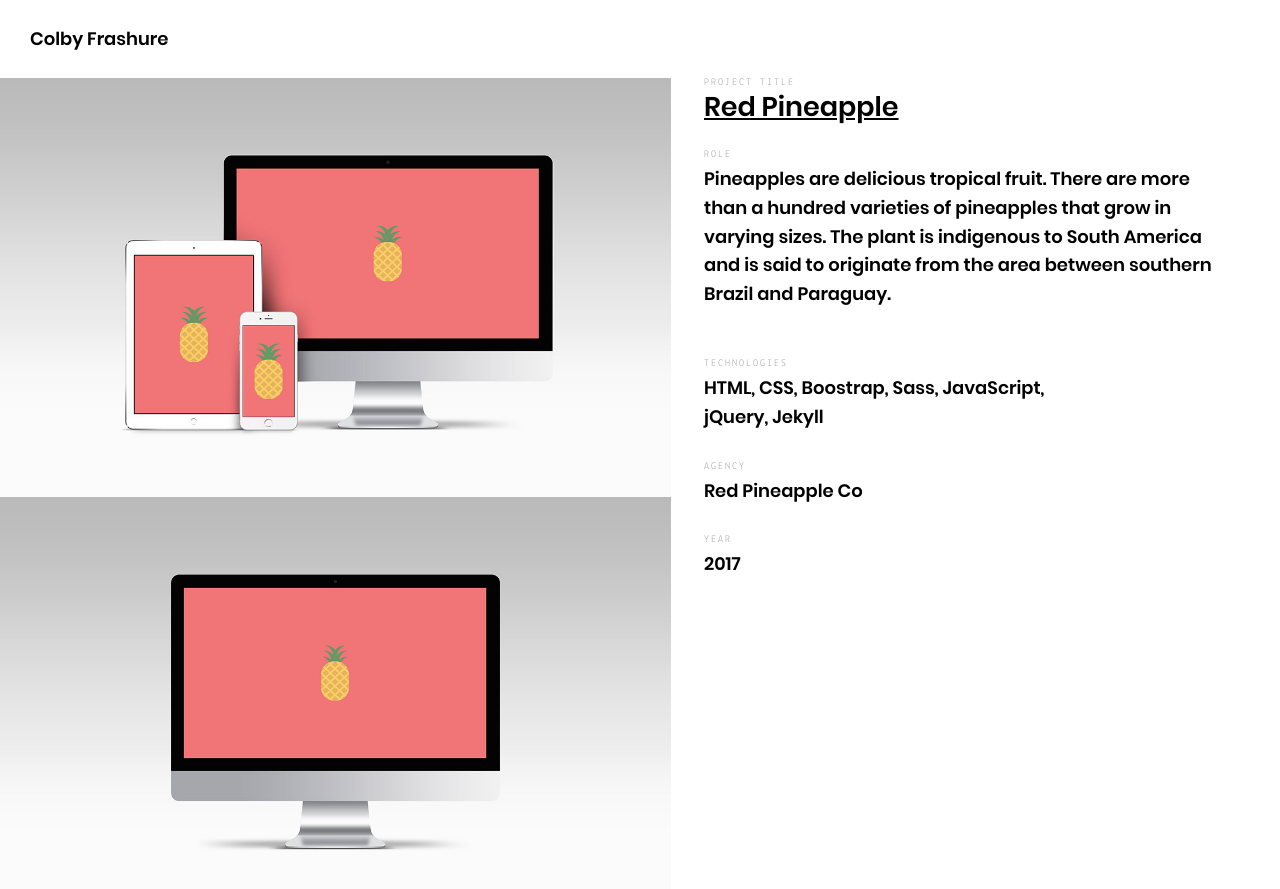
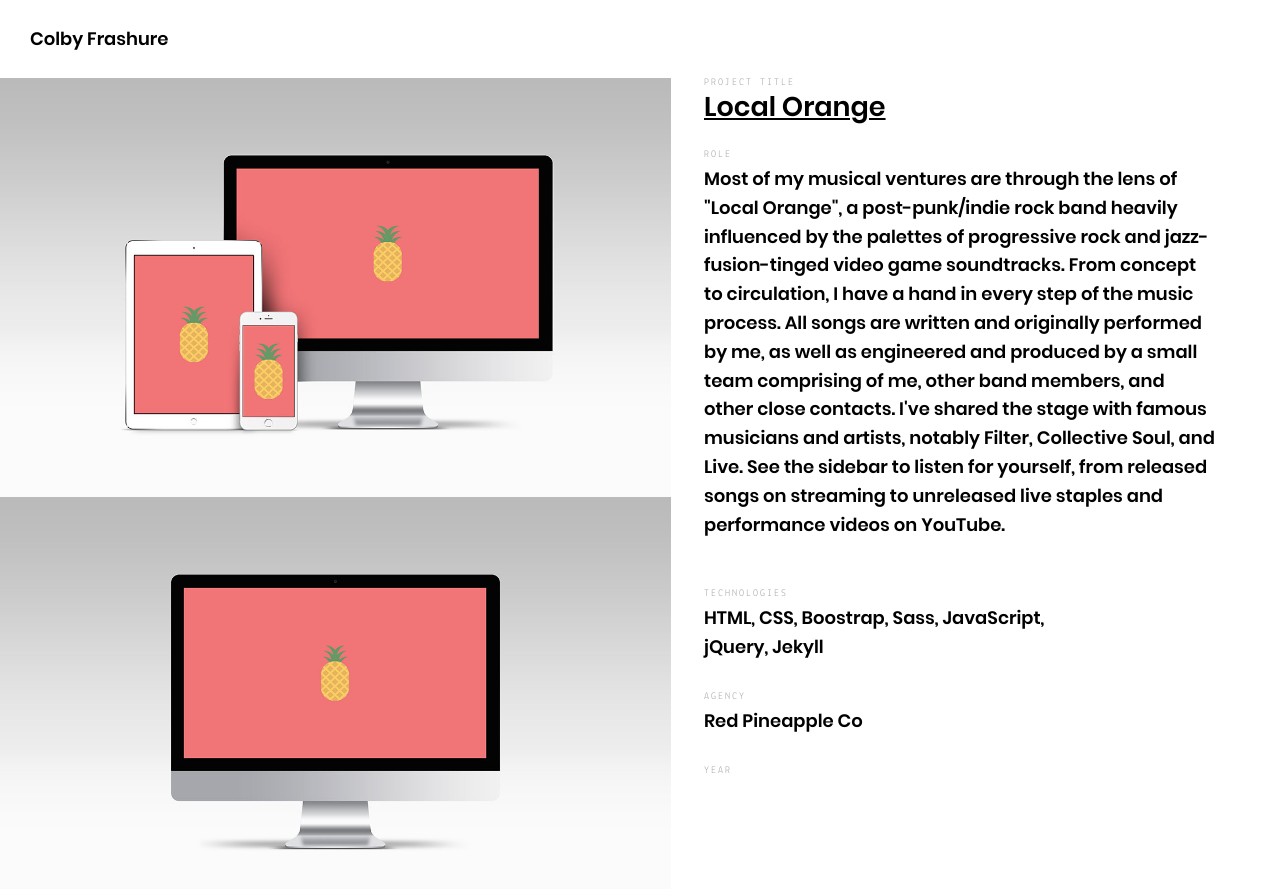
Before and after one commit to colbyisme/colbyisme.github.io, a Jekyll site: the page built from _posts/projects/2017-04-01-redpineapple.md, in a window 1280 px wide and 900 px high. Shown: the top 889 px of the window. Built offline with Jekyll 4.4.1, drawn with Linux system fonts in a browser that asks for light colours.

Commit message:
local orange desc

```diff
--- a/_posts/projects/2017-04-01-redpineapple.md
+++ b/_posts/projects/2017-04-01-redpineapple.md
@@ -4,10 +4,10 @@
 category: projects
 
 meta:
-  keywords: "Jekyll, Pineapple"
+  keywords: "Local Orange"
 
 project:
-  title: "Red Pineapple"
+  title: "Local Orange"
   type: "Jekyll"
   url: "https://github.com/arnolds/pineapple"
   logo: "/assets/images/projects/redpineapple/logo.png"
@@ -16,7 +16,7 @@
 agency:
   title: "Red Pineapple Co"
   url: "https://github.com/arnolds/pineapple"
-  year: "2017"
+  year: ""
 
 images:
   - image:
@@ -29,4 +29,6 @@
     url: "/assets/images/projects/redpineapple/mobile.jpg"
     alt: "Red Pineapple website on a mobile device"
 ---
-<p>Pineapples are delicious tropical fruit. There are more than a hundred varieties of pineapples that grow in varying sizes. The plant is indigenous to South America and is said to originate from the area between southern Brazil and Paraguay.</p>
+<p>Most of my musical ventures are through the lens of "Local Orange", a post-punk/indie rock band heavily influenced by the palettes of progressive rock and jazz-fusion-tinged video game soundtracks. From concept to circulation, I have a hand in every step of the music process. All songs are written and originally performed by me, as well as engineered and produced by a small team comprising of me, other band members, and other close contacts. I've shared the stage with famous musicians and artists, notably Filter, Collective Soul, and Live.
+
+See the sidebar to listen for yourself, from released songs on streaming to unreleased live staples and performance videos on YouTube.</p>
```
